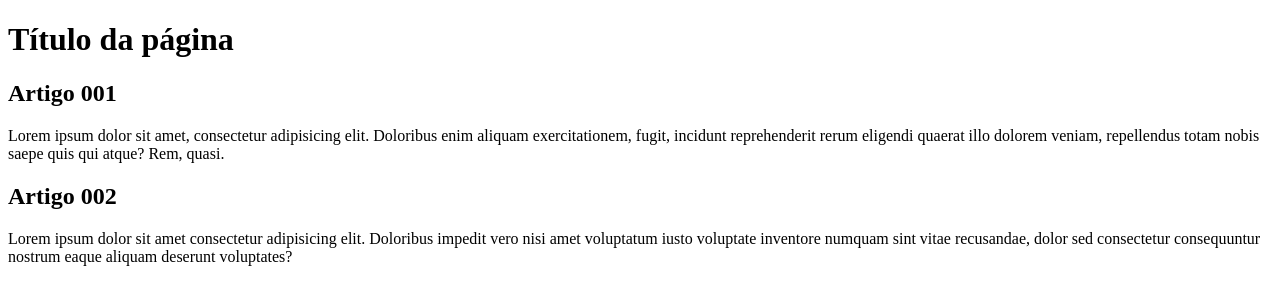
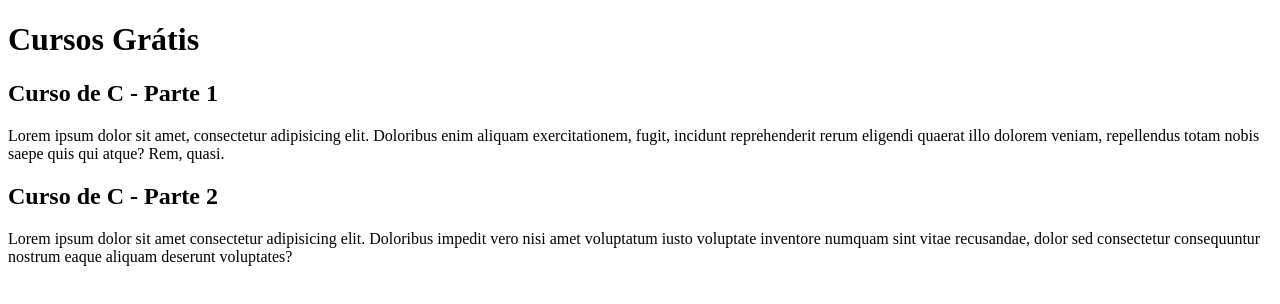
Before and after one commit to paulasilva88/projeto-site, a plain HTML site: page index.html in a window 1280 px wide. Drawn offline with Linux system fonts and the light colour scheme.

Commit message:
Início da criação do conteúdo

```diff
--- a/index.html
+++ b/index.html
@@ -11,10 +11,10 @@
 <body>
     <main>
         <header>
-            <h1>Título da página</h1>
+            <h1>Cursos Grátis</h1>
         </header>
         <article>
-            <h2>Artigo 001</h2>
+            <h2>Curso de C - Parte 1</h2>
             <p>Lorem ipsum dolor sit amet, consectetur adipisicing elit. Doloribus enim aliquam exercitationem, fugit,
                 incidunt reprehenderit rerum eligendi quaerat illo dolorem veniam, repellendus totam nobis saepe quis
                 qui atque? Rem, quasi.</p>
@@ -22,7 +22,7 @@
         </article>
 
         <article>
-            <h2>Artigo 002</h2>
+            <h2>Curso de C - Parte 2</h2>
             <p>Lorem ipsum dolor sit amet consectetur adipisicing elit. Doloribus impedit vero nisi amet voluptatum
                 iusto voluptate inventore numquam sint vitae recusandae, dolor sed consectetur consequuntur nostrum
                 eaque aliquam deserunt voluptates?</p>
```
